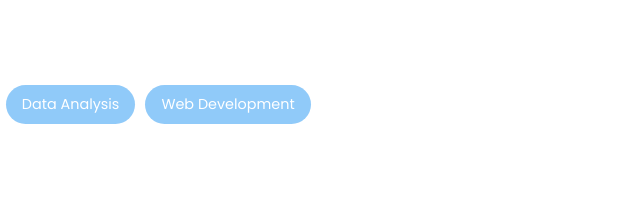
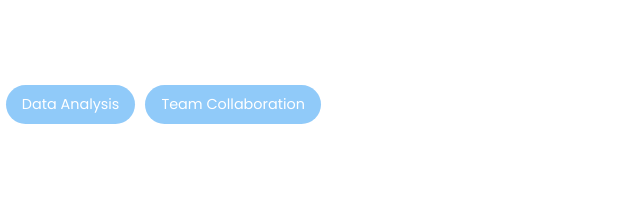
Before and after one commit to nikolaizz/nikolaizz.github.io, a plain HTML site: page index.html in a window 1280 px wide. Shown: the part 1138-1353 px from the top of the page, 339-979 px from the left. Drawn offline with Linux system fonts and the light colour scheme.

Commit message:
Update index.html

```diff
--- a/index.html
+++ b/index.html
@@ -47,7 +47,7 @@
                             <span>Python</span>
                             <span>Machine Learning</span>
                             <span>Data Analysis</span>
-                            <span>Web Development</span>
+                            <span>Team Collaboration</span>
                             <span>Problem Solving</span>
                         </div>
                     </div>
```
